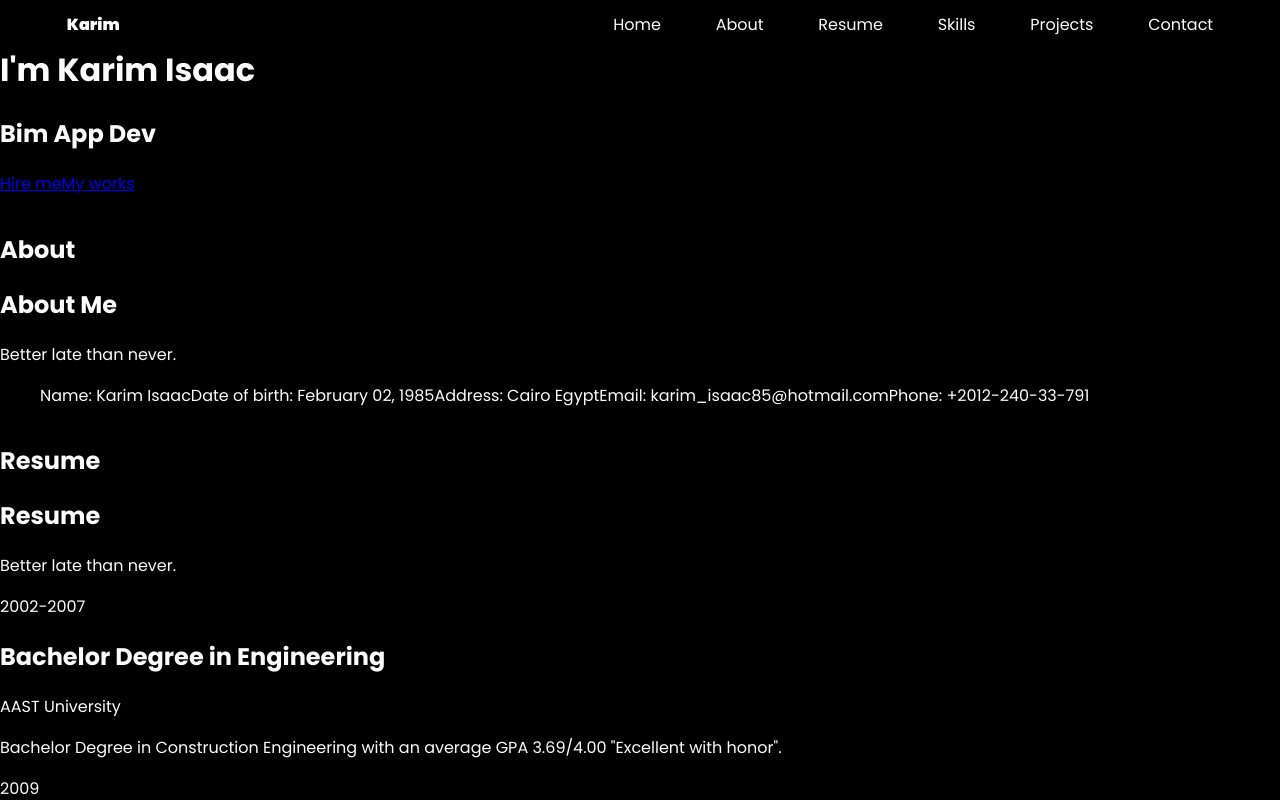
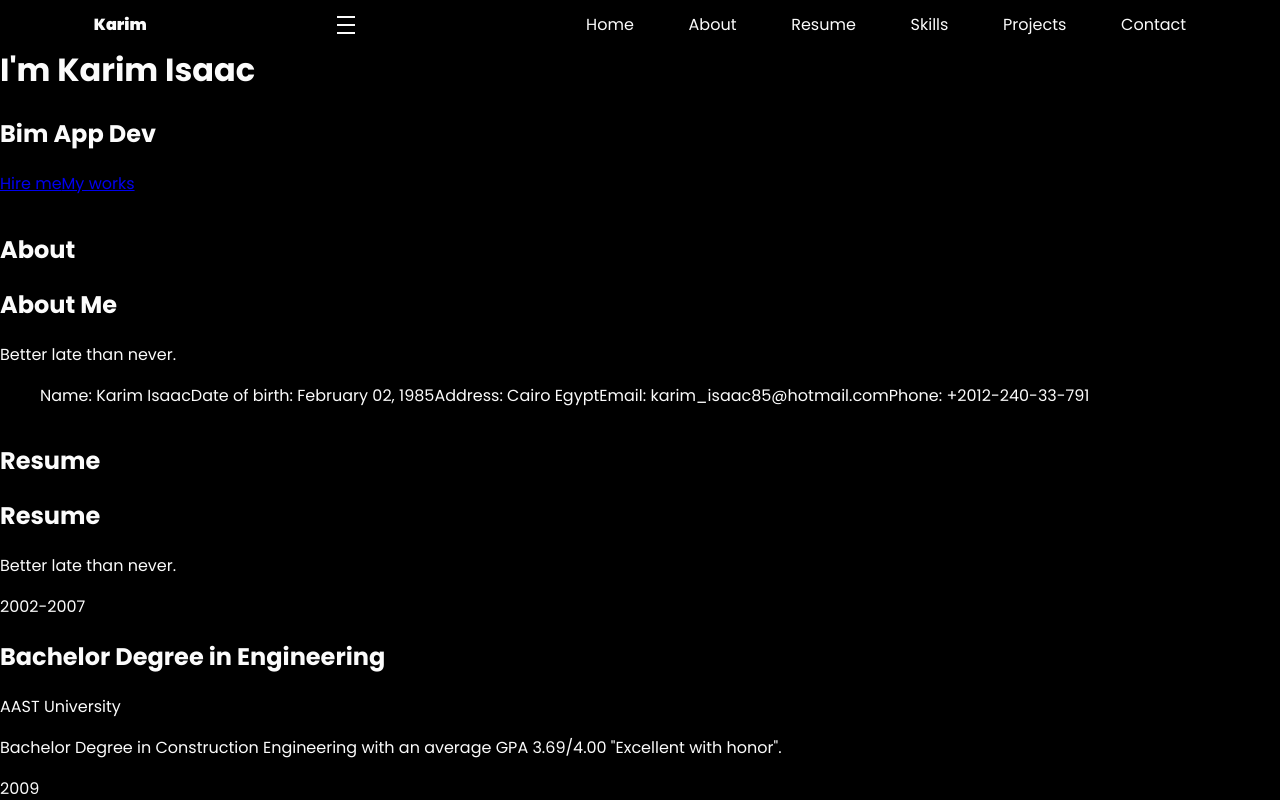
Before and after one commit to KIsaac85/kisaac85.github.io, a React (Vite) app: page / in a window 1280 px wide. Shown: the top 800 px of the page. Built offline with nearby package versions, Linux system fonts and the light colour scheme.

Commit message:
button clicked but need to shift list to left

```diff
--- a/src/Header.jsx
+++ b/src/Header.jsx
@@ -15,13 +15,13 @@ import DensityMediumIcon from '@mui/icons-material/DensityMedium';
 <nav>
 
 
-      <a className="navbar-brand" href="#">Karim</a>
-      <DensityMediumIcon className="navbar-icon" />
+      <a className="navbar-brand" href="#" >Karim</a>
+      <DensityMediumIcon className="navbar-icon" onClick={gotclicked} />
       {/* <button className="navbar-toggler" type="button" data-bs-toggle="collapse" data-bs-target="#navbarSupportedContent" aria-controls="navbarSupportedContent" aria-expanded="false" aria-label="Toggle navigation">
       <span className="navbar-toggler-icon"></span>
        </button> */}
-    <div className="navbar-items">
-      <ul>
+    <div className="navbar-items" >
+      <ul >
 
         <li >
           <Link to="home" spy={true} smooth={true} offset={50} duration={500} className="nav-link " aria-current="page" href="#"><span>Home</span></Link>
--- a/src/css/Style Nav.css
+++ b/src/css/Style Nav.css
@@ -15,15 +15,15 @@ nav{
     z-index: 999;
     display: flex;
     justify-content: space-around ;
-    gap: 20rem;;
-   align-items: center;
-   height: 50px;
+    align-items: center;
+    height: 50px;
 }
 
 ul{
     list-style: none;
     display: flex;
     justify-content: space-between;
+
 
 }
 .nav-link,.navbar-brand{
@@ -54,10 +54,15 @@ ul{
 }
 
 
+
+/*
 @media  (max-width:1200px) {
     .navbar-items{display: none;}
+    nav{gap: 55rem;}
 }
 @media  (min-width:1201px){
     .navbar-icon{display: none !important;}
+    nav{gap: 20rem;}
+
 
 }
--- a/src/js/navbar.js
+++ b/src/js/navbar.js
@@ -1,4 +1,13 @@
-const windowWidth = window.screen.width;
-if (windowWidth<800) {
-    console.log(windowWidth);
+
+function gotclicked(e) {
+
+    const el = document.getElementsByTagName("ul")[0];
+    el.style.flexDirection="column";
+    el.style.width="50px"
+
+    const ele = document.getElementsByClassName("navbar-items")[0];
+
+    console.log(ele);
+    console.log(el);
+
 }
```
